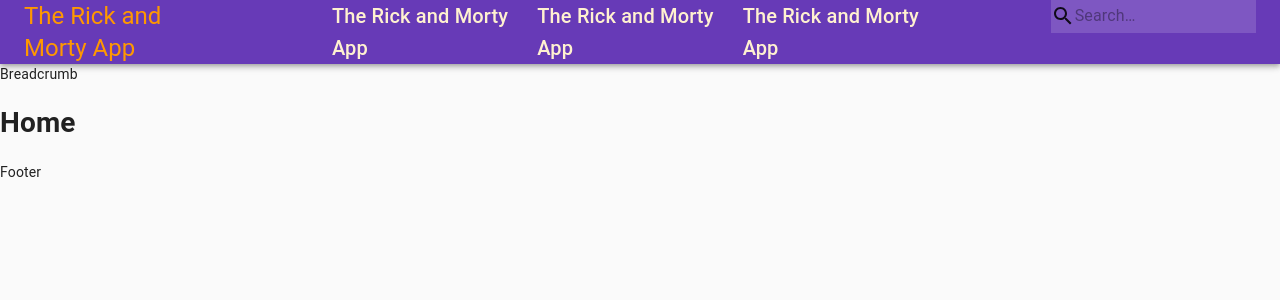
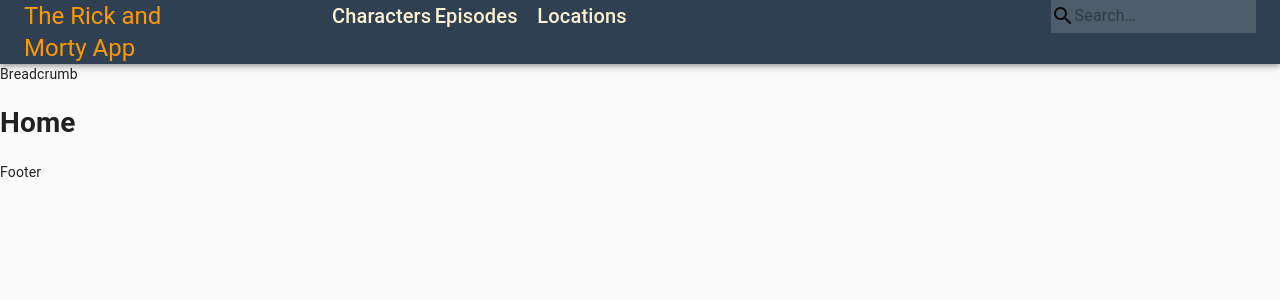
Before and after one commit to RubenZx/the-rick-and-morty-app, a React (Create React App) app: page / in a window 1280 px wide. Shown: the top 300 px of the page. Built offline with nearby package versions, Linux system fonts and the light colour scheme.

Commit message:
feat: Add hover and text in menu Section

```diff
--- a/src/components/Hola.tsx
+++ /dev/null
@@ -1,3 +0,0 @@
-import React from 'react'
-
-export default () => <div>HOLA!</div>
--- a/src/components/layout/header/menu/Section.tsx
+++ b/src/components/layout/header/menu/Section.tsx
@@ -15,8 +15,11 @@ const StyledLink = styled(Link)<StyledLinkProps>`
   &:visited,
   &:link,
   &:active {
-    // TODO: change color if focus
     text-decoration: none;
+  }
+
+  &:hover {
+    color: #ff9800;
   }
 
   // TODO add theme colors
@@ -24,13 +27,13 @@ const StyledLink = styled(Link)<StyledLinkProps>`
 `
 
 const Section = (props: any) => {
-  const { href, path, variant } = props
+  const { href, path, text, variant } = props
 
   return (
     <>
       <Typography variant={variant}>
         <StyledLink href={href} path={path}>
-          The Rick and Morty App
+          {text}
         </StyledLink>
       </Typography>
     </>
--- a/src/components/layout/header/menu/index.tsx
+++ b/src/components/layout/header/menu/index.tsx
@@ -1,52 +1,61 @@
 import { AppBar, Grid, Toolbar } from '@material-ui/core'
 import React from 'react'
 import { useLocation } from 'react-router-dom'
+import styled from 'styled-components'
 import Search from '~Components/layout/header/menu/Search'
 import Section from '~Components/layout/header/menu/Section'
 import routes from '~Routes/routes'
 
+const StyledAppBar = styled(AppBar)`
+  background-color: #2e4052;
+`
+
 const Menu = () => {
   const location = useLocation()
   return (
-    <AppBar position="static">
+    <StyledAppBar position="static">
       <Toolbar>
         <Grid container>
           <Grid item xs={2}>
             <Section
               href={routes.baseUrl}
               path={location.pathname}
+              text="The Rick and Morty App"
               variant="h5"
             />
           </Grid>
           <Grid item xs={1} />
-          <Grid item xs={2}>
+          <Grid item xs={1}>
             <Section
               href={routes.characters}
               path={location.pathname}
+              text="Characters"
               variant="h6"
             />
           </Grid>
-          <Grid item xs={2}>
+          <Grid item xs={1}>
             <Section
               href={routes.episodes}
               path={location.pathname}
+              text="Episodes"
               variant="h6"
             />
           </Grid>
-          <Grid item xs={2}>
+          <Grid item xs={1}>
             <Section
               href={routes.locations}
               path={location.pathname}
+              text="Locations"
               variant="h6"
             />
           </Grid>
-          <Grid item xs={1} />
+          <Grid item xs={4} />
           <Grid item xs={2}>
             <Search />
           </Grid>
         </Grid>
       </Toolbar>
-    </AppBar>
+    </StyledAppBar>
   )
 }
 
```
